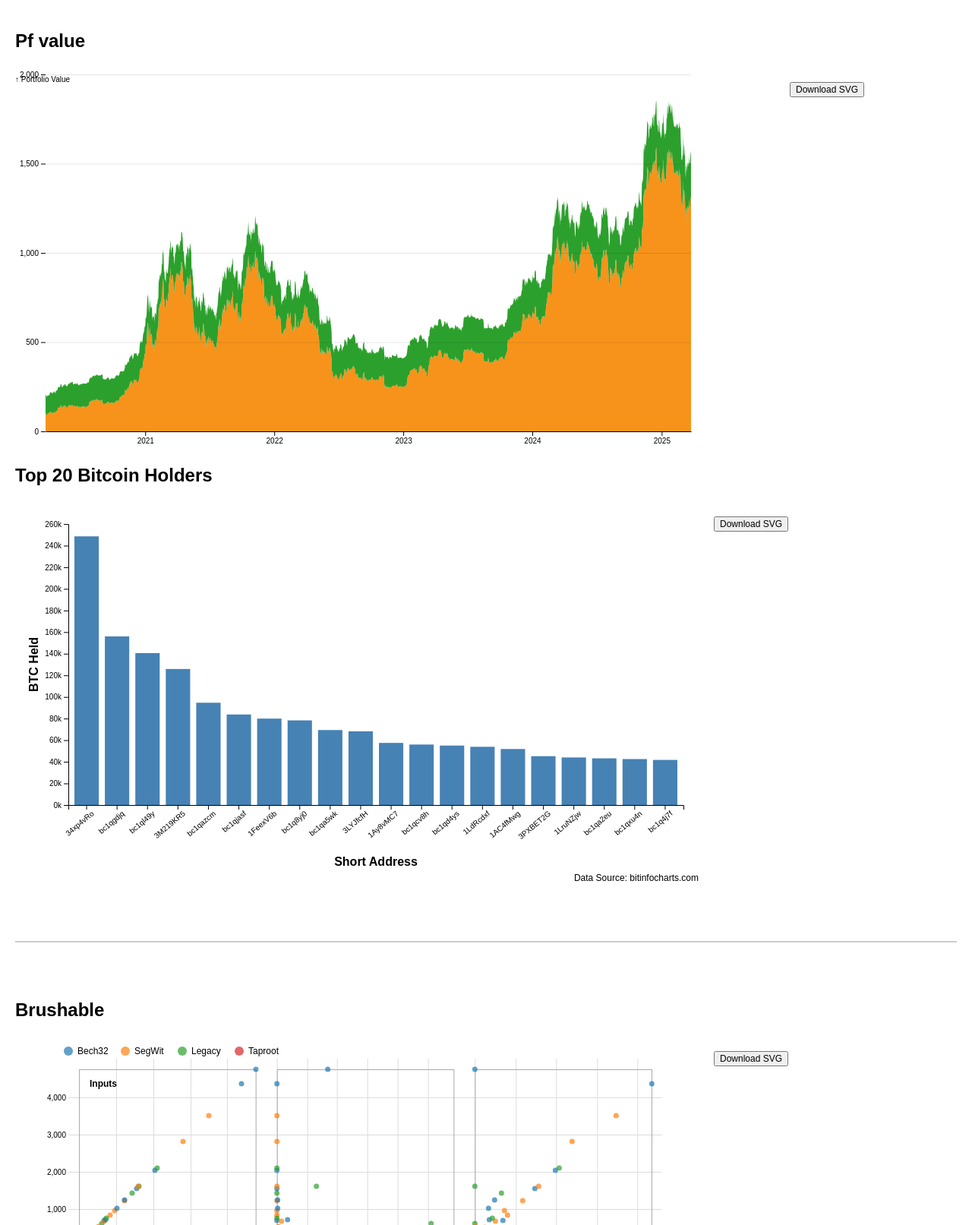
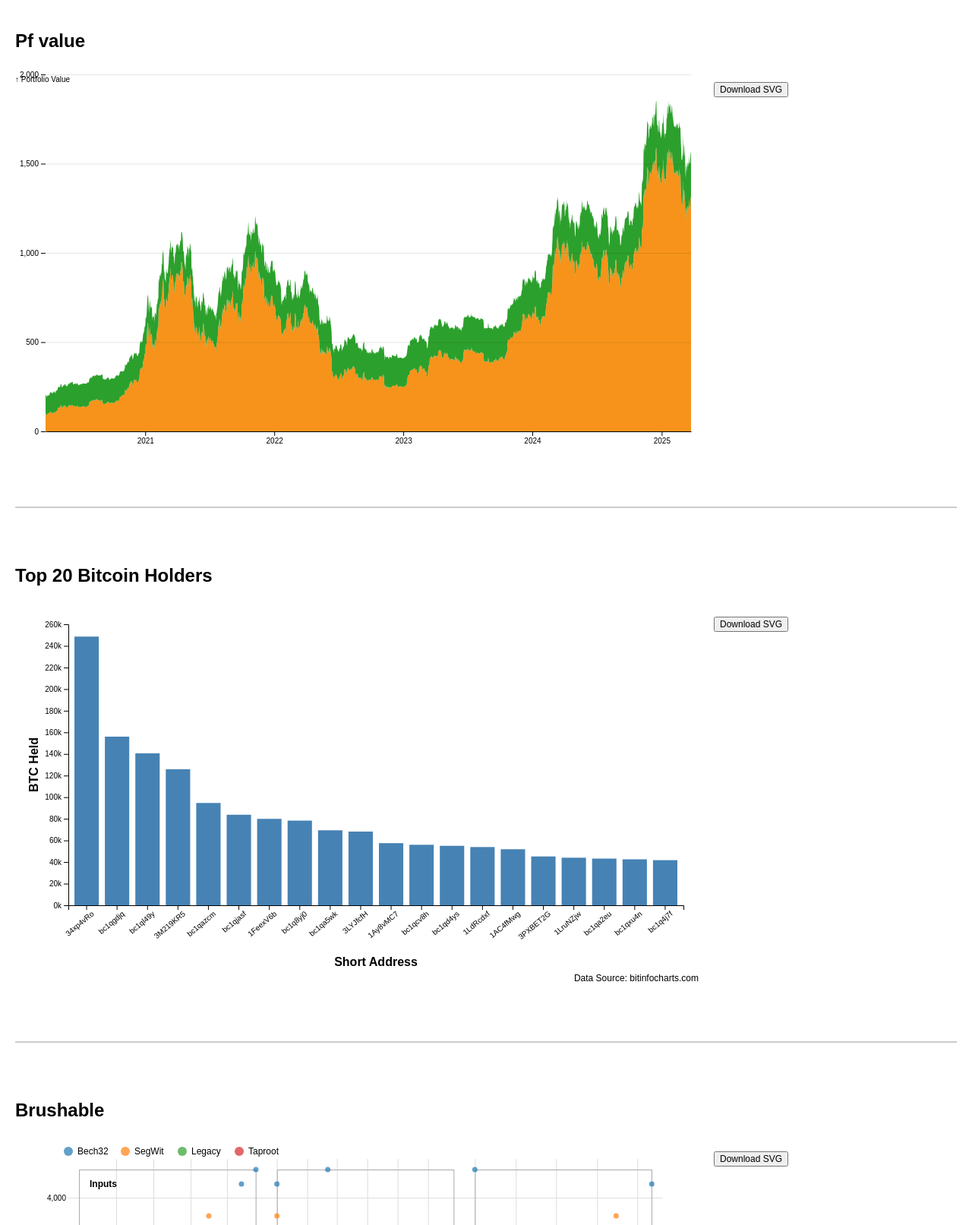
Before and after one commit to Vinnie117/onchain-analytics, a FastAPI app: page / in a window 1280 px wide. Shown: the top 1613 px of the page at 76% size. Run offline with FastAPI, Linux system fonts and the light colour scheme.

Commit message:
refactor

```diff
--- a/static/js/pf_value.js
+++ b/static/js/pf_value.js
@@ -133,7 +133,6 @@ area_chart.append("rect")
                         SPY: ${d.SPY.toFixed(2)}
                     `);
             });
-
     });
 }
 
--- a/templates/index.html
+++ b/templates/index.html
@@ -15,7 +15,7 @@
 
     <h2 id="pfvalue-heading">Pf value</h2>
     <div class="container">
-        <div class="svg-container" style="max-width: 1000px;">
+        <div class="svg-container">
             <svg id="pfvalue-plot" width="900" height="500"></svg>
             <div id="pfvalue-tooltip" style="position: absolute; display: none; pointer-events: none;"></div>
 
@@ -25,6 +25,7 @@
         </div>
     </div>
 
+    <hr style="margin: 75px 0; border: none; border-top: 2px solid #ccc;">
 
     <h2>Top 20 Bitcoin Holders</h2>
     <div class="container">
```
Lines whose indentation alone changed are shown as unchanged.
